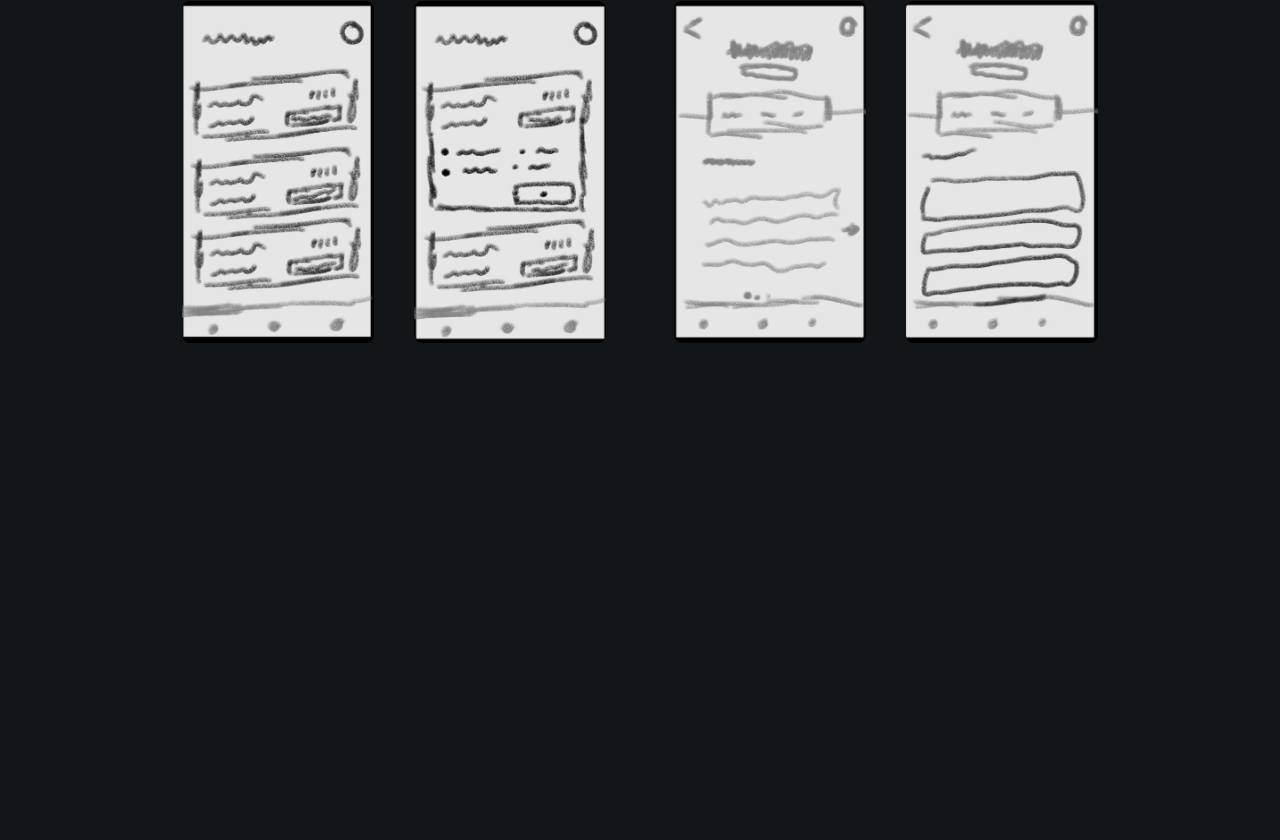
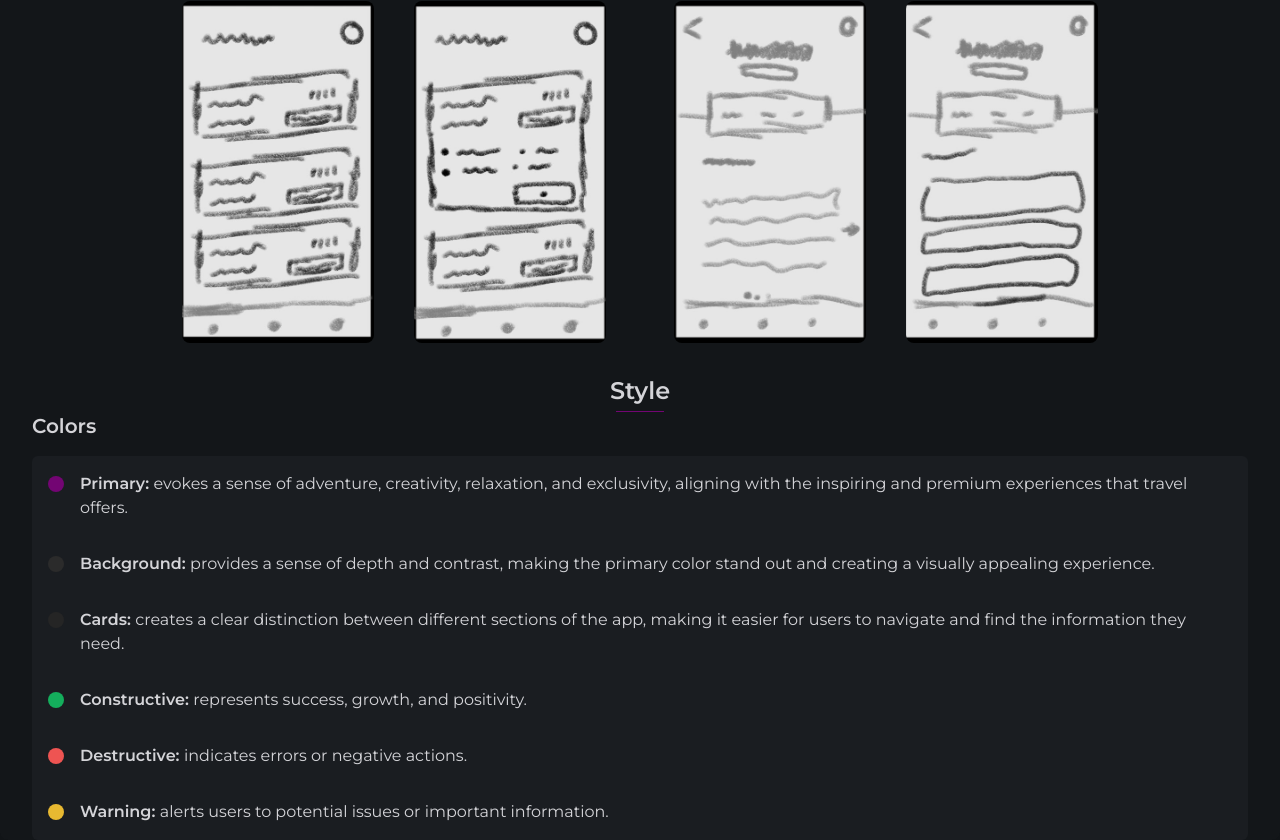
Before and after one commit to jpsampaior/royal-trip, a Next.js app: page / in a window 1280 px wide. Shown: the part 2143-2983 px from the top of the page. Before the commit the page ends 2486 px from the top, so only its background shows below. Built offline with nearby package versions, Linux system fonts and the light colour scheme.

Commit message:
:lipstick: style

```diff
--- a/app/layout.tsx
+++ b/app/layout.tsx
@@ -2,8 +2,9 @@ import type { Metadata } from "next";
 import "./globals.css";
 
 export const metadata: Metadata = {
-  title: "Create Next App",
-  description: "Generated by create next app",
+  title: "Royal Trip",
+  description:
+    "Experience seamless travel planning with Royal Trip, the all-in-one super app for your next adventure.",
 };
 
 export default function RootLayout({
@@ -13,9 +14,7 @@ export default function RootLayout({
 }>) {
   return (
     <html lang="en">
-      <body className="bg-dark-300 text-zinc-300 antialiased">
-        {children}
-      </body>
+      <body className="bg-dark-300 text-zinc-300 antialiased">{children}</body>
     </html>
   );
 }
--- a/app/page.tsx
+++ b/app/page.tsx
@@ -1,5 +1,6 @@
 import { ProblemInformation } from "@/components/information/problem-information";
 import { SketchesAndWireframes } from "@/components/information/sketches-wireframes";
+import StyleInformation from "@/components/information/style-information";
 import { UserJourney } from "@/components/information/user-journey";
 import { UserPersonas } from "@/components/information/user-personas";
 import { Navbar } from "@/components/navbar/navbar";
@@ -24,6 +25,7 @@ export default function Home() {
         <UserPersonas />
         <UserJourney />
         <SketchesAndWireframes />
+        <StyleInformation />
       </main>
     </>
   );
--- /dev/null
+++ b/components/information/style-information.tsx
@@ -0,0 +1,63 @@
+export default function StyleInformation() {
+  const colors = [
+    {
+      name: "Primary",
+      hex: "#730573",
+      description:
+        "evokes a sense of adventure, creativity, relaxation, and exclusivity, aligning with the inspiring and premium experiences that travel offers.",
+    },
+    {
+      name: "Background",
+      hex: "#2B2B2B",
+      description:
+        "provides a sense of depth and contrast, making the primary color stand out and creating a visually appealing experience.",
+    },
+    {
+      name: "Cards",
+      hex: "#252525",
+      description:
+        "creates a clear distinction between different sections of the app, making it easier for users to navigate and find the information they need.",
+    },
+    {
+      name: "Constructive",
+      hex: "#14AE5C",
+      description: "represents success, growth, and positivity.",
+    },
+    {
+      name: "Destructive",
+      hex: "#EE5452",
+      description: "indicates errors or negative actions.",
+    },
+    {
+      name: "Warning",
+      hex: "#E8B931",
+      description: "alerts users to potential issues or important information.",
+    },
+  ];
+
+  return (
+    <section id="style">
+      <div className="text-center">
+        <h3 className="text-2xl font-semibold">Style</h3>
+        <hr className="border-primary w-12 mx-auto mt-1" />
+      </div>
+      <div className="px-8 rounded-lg shadow-lg space-y-4">
+        <h4 className="text-xl font-semibold">Colors</h4>
+        <ul className="bg-dark-400 rounded-md">
+          {colors.map((color, index) => (
+            <li key={index} className="flex items-start gap-4 p-4 rounded-lg">
+              <span
+                className="block w-4 h-4 mt-1 rounded-full"
+                style={{ backgroundColor: color.hex }}
+              />
+              <p>
+                <span className="font-semibold">{color.name}: </span>
+                {color.description}
+              </p>
+            </li>
+          ))}
+        </ul>
+      </div>
+    </section>
+  );
+}
```
